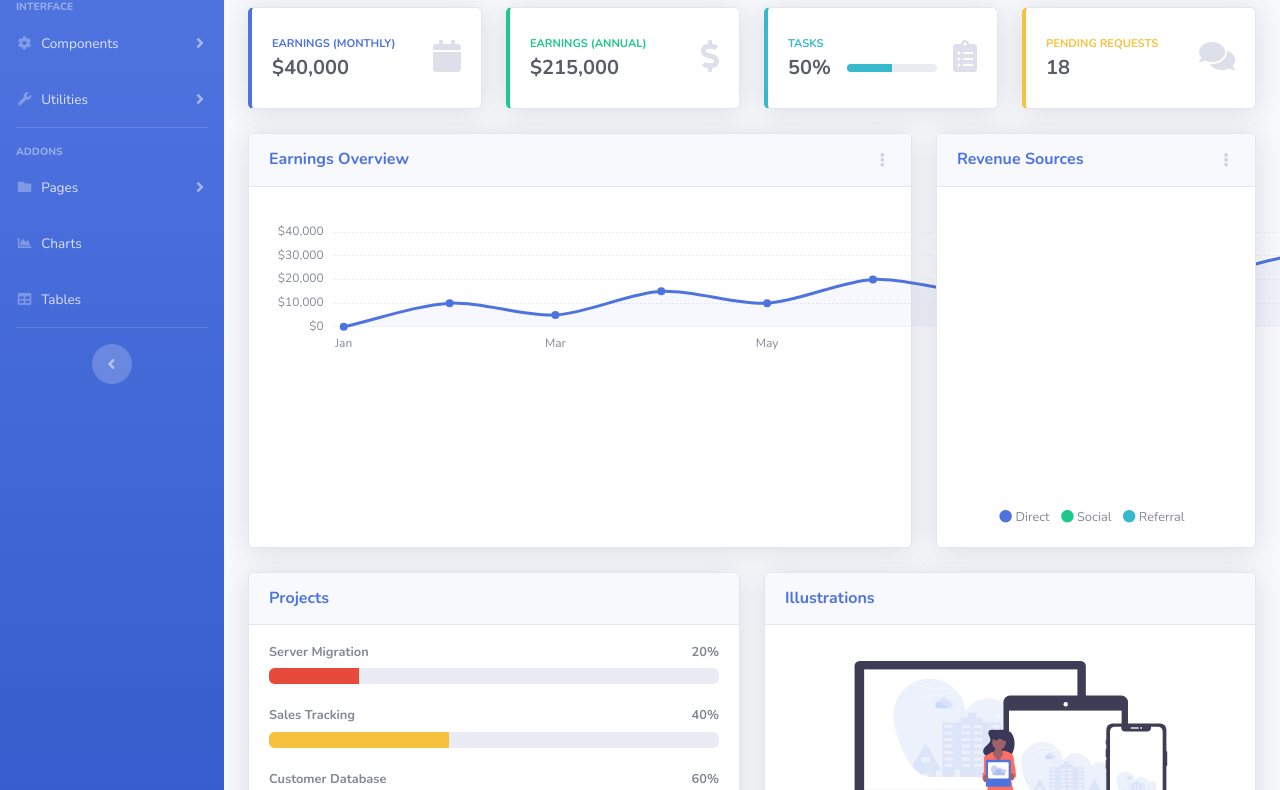
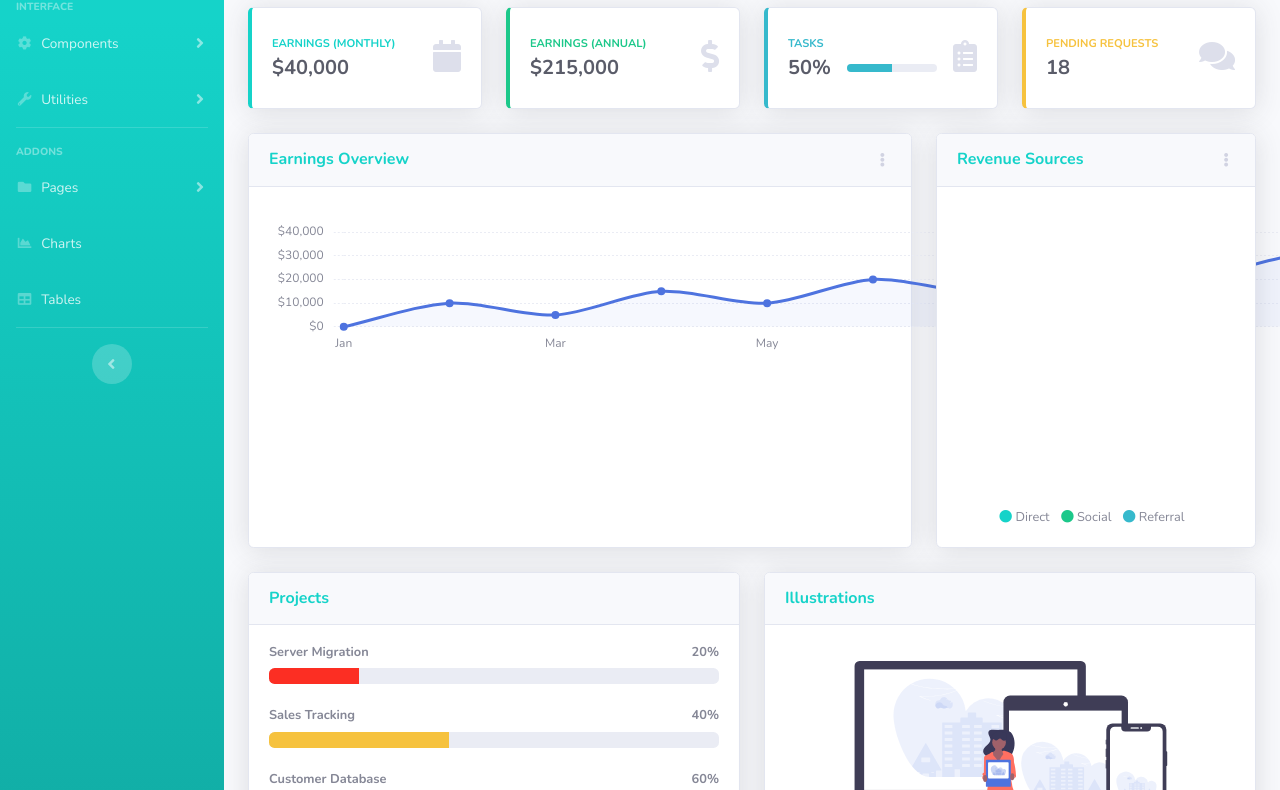
Before and after one commit to johnnybigoo/WhileTrueFrontend, a website with bundled scripts: page index.html in a window 1280 px wide. Shown: the part 145-935 px from the top of the page. Built offline with nearby package versions, Linux system fonts and the light colour scheme.

Commit message:
Video #01 => download files and preparing project | editing SCSS colors

```diff
--- a/scss/_variables.scss
+++ b/scss/_variables.scss
@@ -3,6 +3,12 @@
 
 // Color Variables
 // Bootstrap Color Overrides
+
+$theme-colors: (
+  "primary": rgb(21,211,201),
+  "secondary": rgb(197, 26, 160),
+  "danger": #fc2e23
+);
 
 $white: #fff !default;
 $gray-100: #f8f9fc !default;
```
Also changed, not shown: vendor/fontawesome-free/package.json (+40 -66 lines), css/sb-admin-2.css, css/sb-admin-2.min.css, js/sb-admin-2.min.js, 1 other file.
